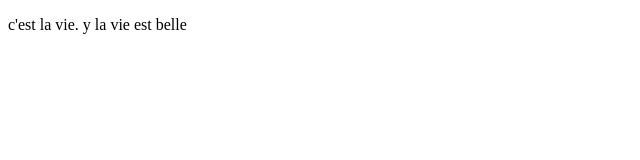
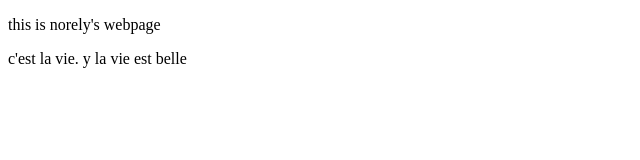
Before and after one commit to norelyayala/lucia, a plain HTML site: page index.html in a window 1280 px wide. Shown: the whole page, without its empty margins (0-640 px from the left). Drawn offline with Linux system fonts and the light colour scheme.

Commit message:
Update index.html

```diff
--- a/index.html
+++ b/index.html
@@ -4,6 +4,7 @@
 	<!--'ctrl + u' will show a page markup-->
 	</head>
 	<body>
+		<p>this is norely's webpage</p>
 		<p>c'est la vie. y la vie est belle</p>
 	</body>
 
```
